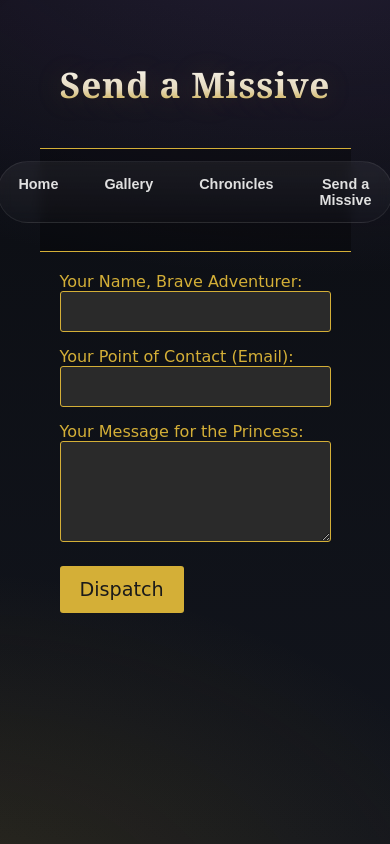
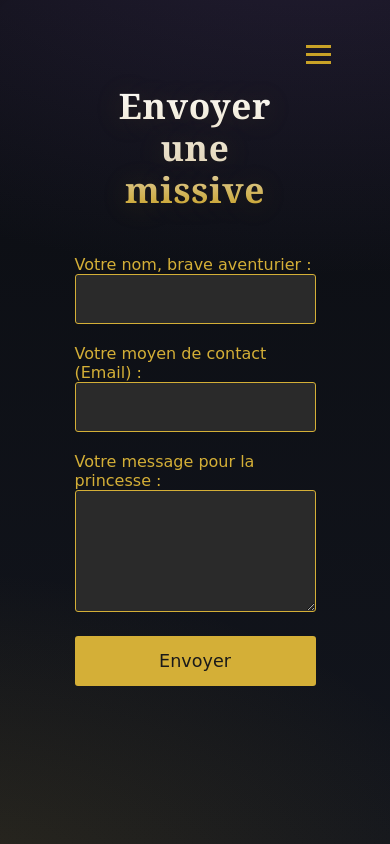
Before and after one commit to Franck-F/Astrid.github.io, a plain HTML site: page contact.html in a window 390 px wide. Drawn offline with Linux system fonts and the light colour scheme.

Commit message:
feat: Amélioration du site - Ajout du menu burger responsive - Traduction en français des pages - Ajout de la chronique Astrid et Franck - Optimisation pour mobile - Correction des problèmes de superposition

```diff
--- a/contact.html
+++ b/contact.html
@@ -1,33 +1,40 @@
 <!DOCTYPE html>
-<html lang="en">
+<html lang="fr">
 <head>
     <meta charset="UTF-8">
     <meta name="viewport" content="width=device-width, initial-scale=1.0">
-    <title>Contact - Princess Astrid</title>
+    <title>Contact - Princesse Astrid</title>
     <link rel="stylesheet" href="css/style.css">
+    <link rel="stylesheet" href="css/responsive.css">
+    <script src="js/menu.js" defer></script>
 </head>
 <body>
     <div class="container">
         <header>
-            <h1>Send a Missive</h1>
+            <button class="nav-toggle" aria-controls="nav-menu" aria-expanded="false" aria-label="Ouvrir le menu">
+                <span class="bar"></span>
+                <span class="bar"></span>
+                <span class="bar"></span>
+            </button>
+            <h1>Envoyer une missive</h1>
         </header>
-        <nav>
+        <nav id="nav-menu">
             <ul>
-                <li><a href="index.html">Home</a></li>
-                <li><a href="gallery.html">Gallery</a></li>
-                <li><a href="stories.html">Chronicles</a></li>
-                <li><a href="contact.html">Send a Missive</a></li>
+                <li><a href="index.html">Accueil</a></li>
+                <li><a href="gallery.html">Galerie</a></li>
+                <li><a href="stories.html">Chroniques</a></li>
+                <li><a href="contact.html">Envoyer une missive</a></li>
             </ul>
         </nav>
         <main>
             <form class="contact-form">
-                <label for="name">Your Name, Brave Adventurer:</label>
+                <label for="name">Votre nom, brave aventurier :</label>
                 <input type="text" id="name" name="name">
-                <label for="email">Your Point of Contact (Email):</label>
+                <label for="email">Votre moyen de contact (Email) :</label>
                 <input type="email" id="email" name="email">
-                <label for="message">Your Message for the Princess:</label>
+                <label for="message">Votre message pour la princesse :</label>
                 <textarea id="message" name="message" rows="5"></textarea>
-                <button type="submit">Dispatch</button>
+                <button type="submit">Envoyer</button>
             </form>
         </main>
     </div>
--- /dev/null
+++ b/css/responsive.css
@@ -0,0 +1,128 @@
+/* Styles pour le menu burger et le responsive */
+.nav-toggle {
+    display: none;
+    background: none;
+    border: none;
+    padding: 0;
+    cursor: pointer;
+    position: absolute;
+    top: 20px;
+    right: 20px;
+    z-index: 1000;
+}
+
+.bar {
+    display: block;
+    width: 25px;
+    height: 3px;
+    margin: 5px auto;
+    transition: all 0.3s ease-in-out;
+    background: var(--accent);
+}
+
+@media screen and (max-width: 768px) {
+    .nav-toggle {
+        display: block;
+    }
+
+    header {
+        position: relative;
+        padding: 64px 20px 24px;
+    }
+
+    header h1 {
+        padding: 0 40px;
+        line-height: 1.2;
+    }
+
+    nav {
+        position: fixed;
+        top: 0;
+        right: -100%;
+        width: 80%;
+        max-width: 300px;
+        height: 100vh;
+        background: var(--bg-soft);
+        padding: 80px 20px 20px;
+        transition: 0.3s ease-in-out;
+        z-index: 999;
+        -webkit-backdrop-filter: blur(10px);
+        backdrop-filter: blur(10px);
+        border-left: 1px solid rgba(255,255,255,0.1);
+    }
+
+    nav.active {
+        right: 0;
+    }
+
+    nav ul {
+        flex-direction: column;
+        background: none;
+        border: none;
+        padding: 0;
+        gap: 20px;
+    }
+
+    nav ul li {
+        width: 100%;
+    }
+
+    nav ul li a {
+        display: block;
+        padding: 15px;
+        text-align: left;
+        font-size: 1.1rem;
+        border-radius: 8px;
+        background: rgba(255,255,255,0.05);
+    }
+
+    .nav-toggle.active .bar:nth-child(2) {
+        opacity: 0;
+    }
+
+    .nav-toggle.active .bar:nth-child(1) {
+        transform: translateY(8px) rotate(45deg);
+    }
+
+    .nav-toggle.active .bar:nth-child(3) {
+        transform: translateY(-8px) rotate(-45deg);
+    }
+
+    /* Ajustements du formulaire de contact pour mobile */
+    .contact-form {
+        padding: 0 15px;
+    }
+
+    .contact-form input,
+    .contact-form textarea {
+        font-size: 16px; /* Empêche le zoom sur iOS */
+        padding: 15px;
+    }
+
+    .contact-form button {
+        width: 100%;
+        padding: 15px;
+        font-size: 1.1rem;
+    }
+
+    .contact-form label {
+        font-size: 1rem;
+        margin-top: 20px;
+    }
+}
+
+/* Overlay pour le menu mobile */
+.nav-overlay {
+    display: none;
+    position: fixed;
+    top: 0;
+    left: 0;
+    width: 100%;
+    height: 100%;
+    background: rgba(0,0,0,0.5);
+    z-index: 998;
+}
+
+.nav-overlay.active {
+    display: block;
+}
--- /dev/null
+++ b/js/menu.js
@@ -0,0 +1,44 @@
+document.addEventListener('DOMContentLoaded', () => {
+    const navToggle = document.querySelector('.nav-toggle');
+    const nav = document.querySelector('#nav-menu');
+    const body = document.body;
+
+    // Créer l'overlay
+    const overlay = document.createElement('div');
+    overlay.classList.add('nav-overlay');
+    body.appendChild(overlay);
+
+    function toggleMenu() {
+        const isOpen = navToggle.classList.toggle('active');
+        nav.classList.toggle('active');
+        overlay.classList.toggle('active');
+
+        navToggle.setAttribute('aria-expanded', isOpen);
+
+        if (isOpen) {
+            body.style.overflow = 'hidden'; // Empêcher le défilement
+        } else {
+            body.style.overflow = ''; // Réactiver le défilement
+        }
+    }
+
+    navToggle.addEventListener('click', toggleMenu);
+    overlay.addEventListener('click', toggleMenu);
+
+    // Gérer la fermeture du menu avec la touche Echap
+    document.addEventListener('keydown', (e) => {
+        if (e.key === 'Escape' && nav.classList.contains('active')) {
+            toggleMenu();
+        }
+    });
+
+    // Fermer le menu lors du clic sur un lien
+    const navLinks = nav.querySelectorAll('a');
+    navLinks.forEach(link => {
+        link.addEventListener('click', () => {
+            if (nav.classList.contains('active')) {
+                toggleMenu();
+            }
+        });
+    });
+});
```
Also changed, not shown: gallery.html (+19 -14 lines), index.html (+6 -1 lines), stories.html (+18 -6 lines).
